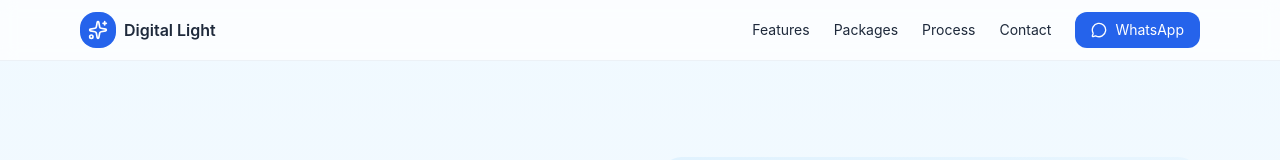
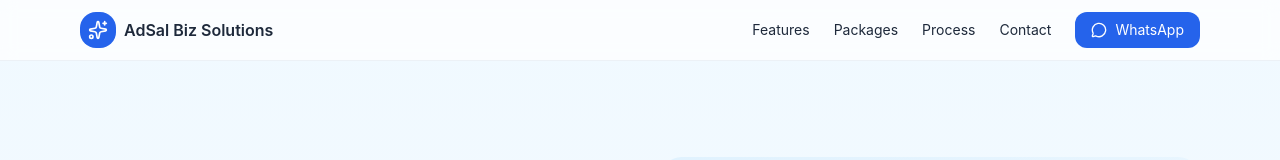
Before and after one commit to Abdulazizkarma1/Digital_Light_website, a React (Create React App) app: page / in a window 1280 px wide. Shown: the top 160 px of the page. Built offline with nearby package versions, Linux system fonts and the light colour scheme; the HTML template or start-up script is replaced by a standard one.

Commit message:
Update branding in Footer and Header components to AdSal Biz Solutions; refine description in Process component for clarity.

```diff
--- a/src/components/Footer.js
+++ b/src/components/Footer.js
@@ -3,7 +3,7 @@ import { MessageCircle, Phone, Globe } from "lucide-react";
 const Footer = () => (
   <footer className="py-10">
     <div className="max-w-6xl mx-auto px-4 flex flex-col md:flex-row items-center justify-between gap-4 text-sm text-slate-600">
-      <p>© {new Date().getFullYear()} Digital Light — Helping Tamale businesses shine online.</p>
+      <p>© {new Date().getFullYear()} AdSal Biz Solutions — Helping Tamale businesses shine online.</p>
       <div className="flex items-center gap-4">
         <a href="https://wa.me/233506063217" className="inline-flex items-center gap-2"><MessageCircle className="h-4 w-4"/> WhatsApp</a>
         <a href="tel:+233506063217" className="inline-flex items-center gap-2"><Phone className="h-4 w-4"/> 050 606 3217</a>
--- a/src/components/Header.js
+++ b/src/components/Header.js
@@ -8,7 +8,7 @@ const Header = () => (
         <div className="h-9 w-9 rounded-2xl bg-blue-600 grid place-items-center text-white">
           <Sparkles className="h-5 w-5" />
         </div>
-        <p className="font-semibold">Digital Light</p>
+        <p className="font-semibold">AdSal Biz Solutions</p>
       </div>
       <nav className="hidden md:flex items-center gap-6 text-sm">
         <a href="#features" className="hover:text-blue-600">Features</a>
--- a/src/components/Process.js
+++ b/src/components/Process.js
@@ -4,7 +4,7 @@ const Process = () => (
       <h3 className="text-3xl font-bold text-center">How it works</h3>
       <div className="mt-10 grid md:grid-cols-4 gap-6 text-sm">
         {[
-          { step: "1", title: "Quick chat", desc: "We understand your business & goals (10 mins)." },
+          { step: "1", title: "Quick chat", desc: "We understand your business & goals." },
           { step: "2", title: "On‑site visit", desc: "We capture photos and confirm pin location." },
           { step: "3", title: "Setup & verify", desc: "Profile cleanup + mini‑site built." },
           { step: "4", title: "Launch & reviews", desc: "Go live, collect 5★ reviews, track calls." },
```
